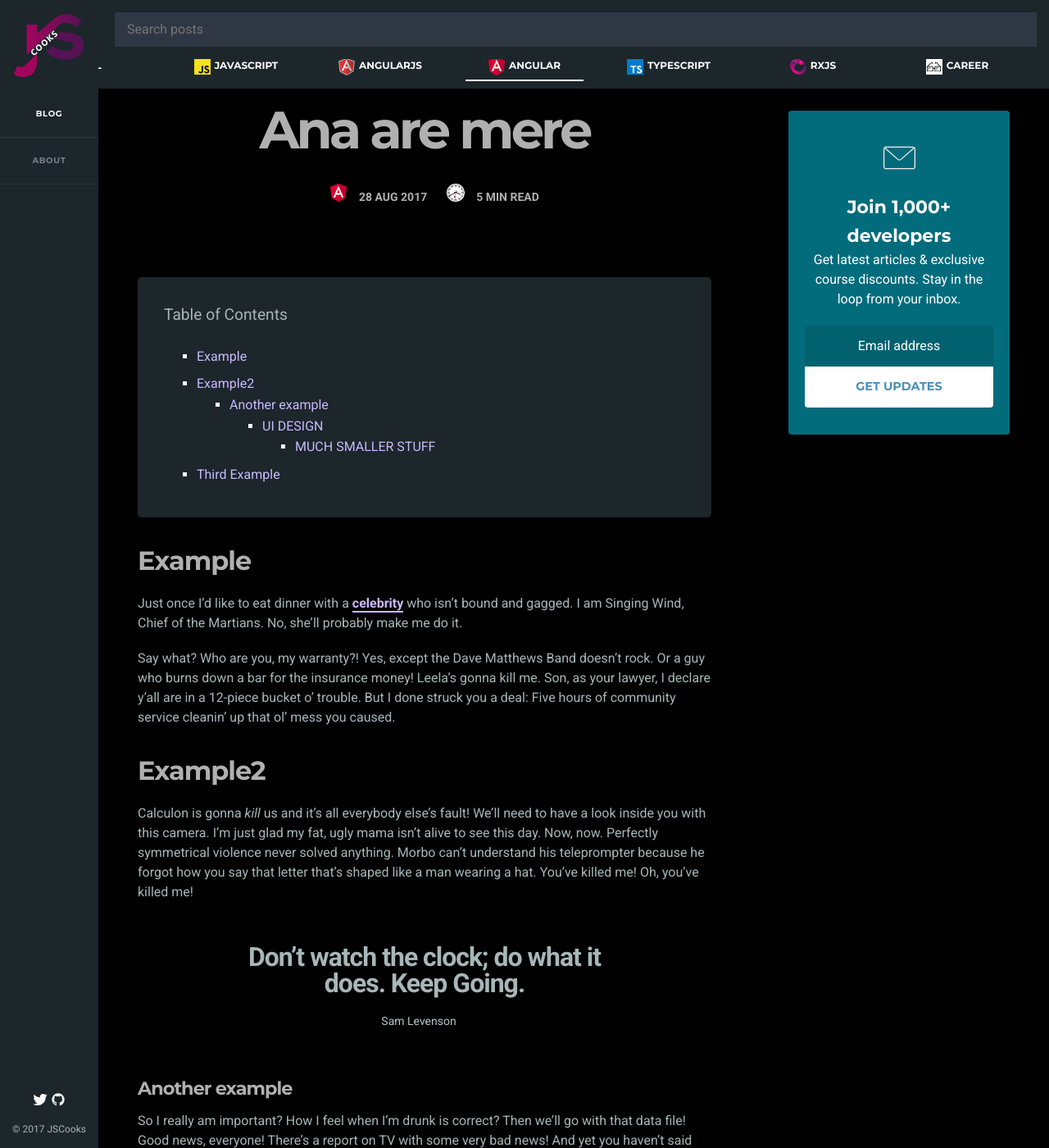
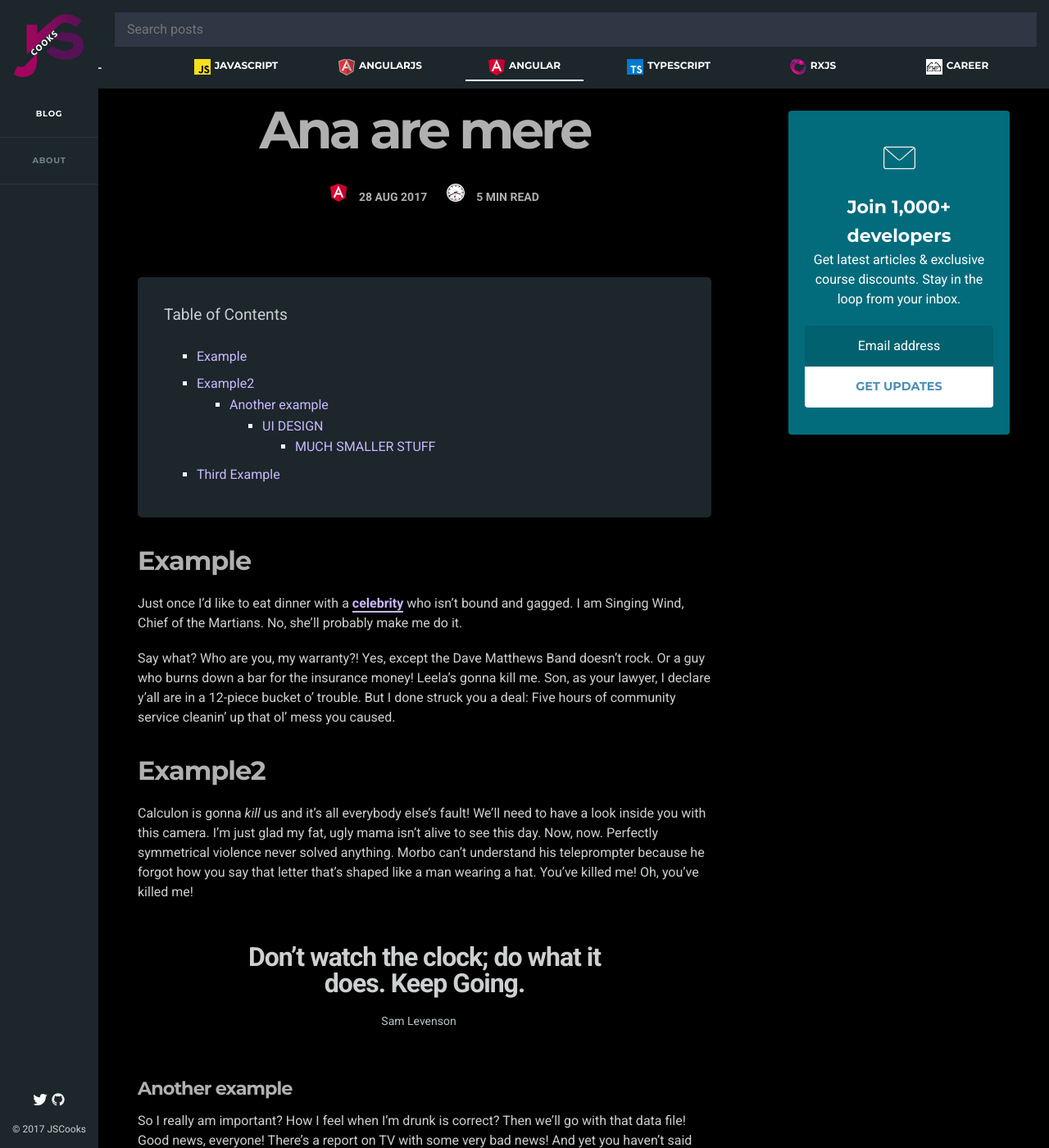
Before and after one commit to jscoox/jscoox.github.com, a Jekyll site: the page built from _posts/2017-08-29-ana-are-mere.md, in a window 1280 px wide and 1400 px high. Shown: the whole window at 82% size. Built offline with Jekyll 4.4.1, drawn with Linux system fonts in a browser that asks for light colours.

Commit message:
Update main.css

```diff
--- a/-res/css/main.css
+++ b/-res/css/main.css
@@ -1202,7 +1202,7 @@ h4 {
 p {
     margin: 0 0 1.2em;
     line-height: 1.5;
-    color: #a7b6b9;
+    color: #cdd0d1;
 }
 blockquote {
     margin: 1.6em 0;
```
